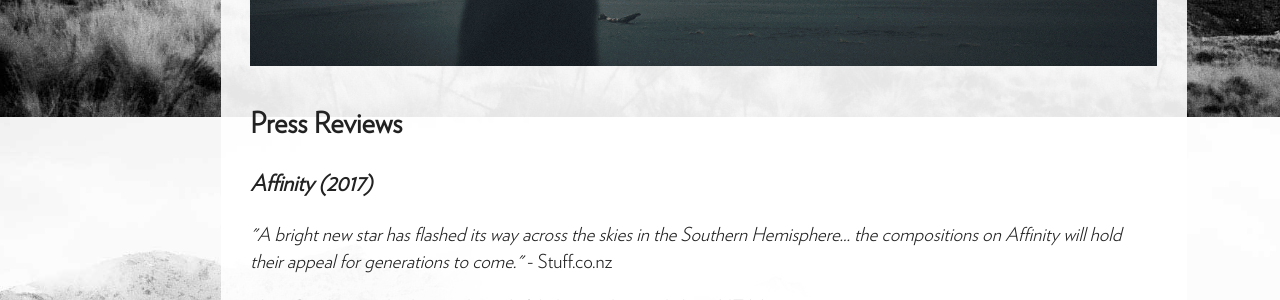
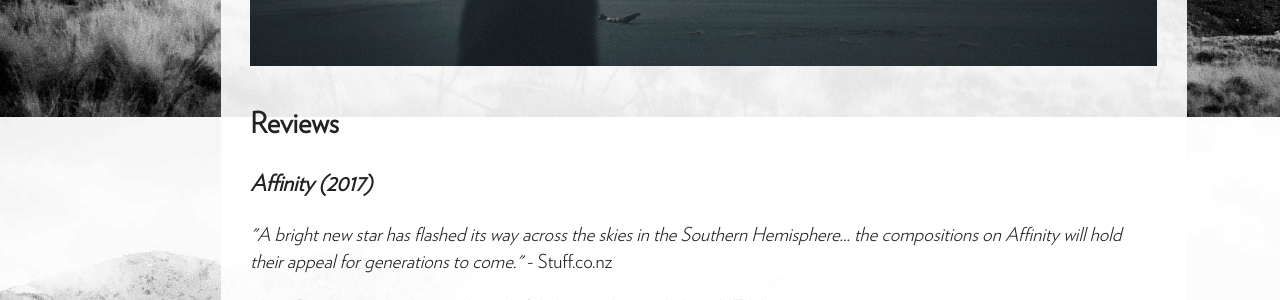
Before and after one commit to levipatel/music, a Jekyll site: the page built from press-kit.html, in a window 1280 px wide and 900 px high, scrolled down 2433 px. Shown: the part 150-450 px from the top of the window. Built offline with Jekyll 4.4.1, drawn with Linux system fonts in a browser that asks for light colours.

Commit message:
Updated reviews title on press kit

```diff
--- a/press-kit.html
+++ b/press-kit.html
@@ -63,7 +63,7 @@ layout: default
  <img src="images/press/levipatel18.png" alt="Levi Patel portrait photograph" />
 </div>
 <div class="press-kit-section">
- <h2>Press Reviews</h2>
+ <h2>Reviews</h2>
 
 <h3><i>Affinity (2017)</i></h3>
 <p><i>"A bright new star has flashed its way across the skies in the Southern Hemisphere... the compositions on Affinity will hold their appeal for generations to come."</i> - Stuff.co.nz</p>
```
